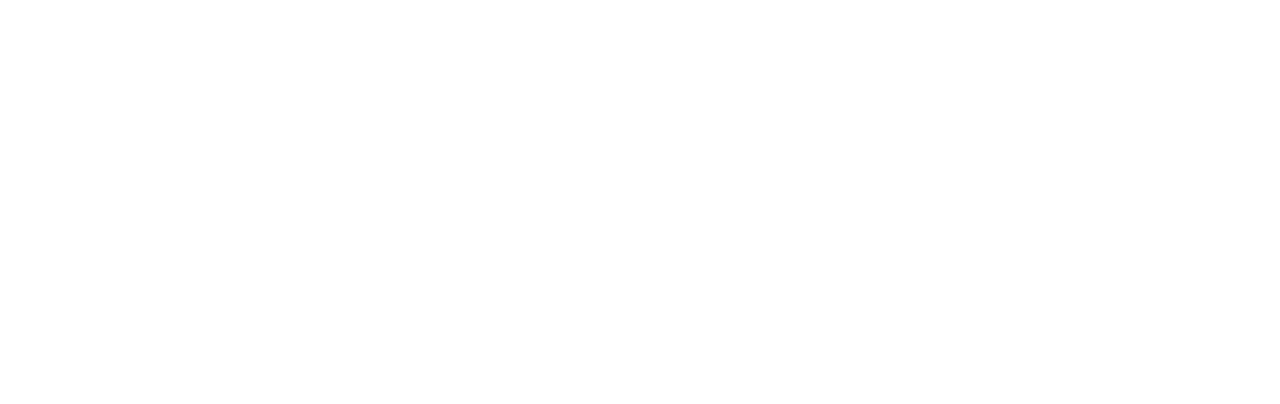
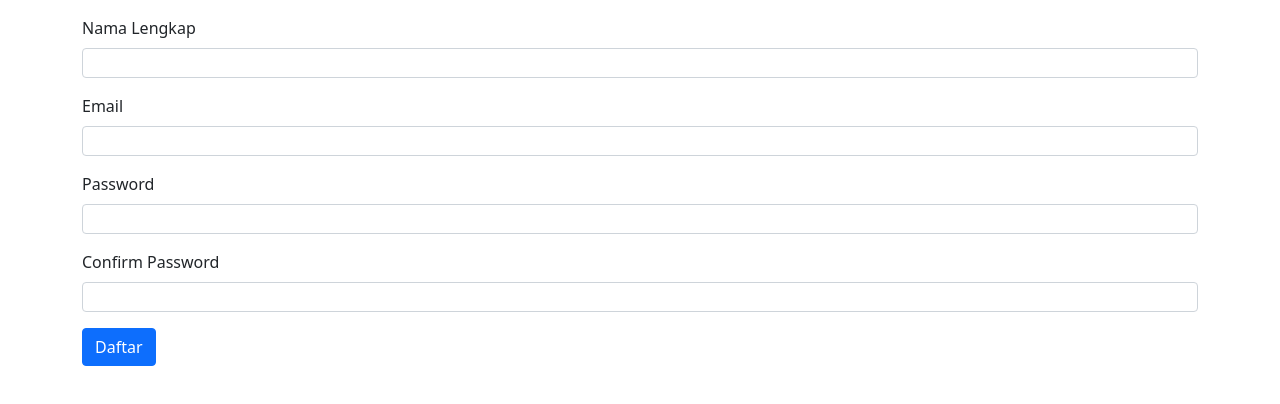
Before and after one commit to Just-Hilman/dashboard-bkk, a React (Create React App) app in the folder frontend/: page /register in a window 1280 px wide. Shown: the top 404 px of the page. Built offline with nearby package versions, Linux system fonts and the light colour scheme.

Commit message:
update register component

```diff
--- a/frontend/src/App.js
+++ b/frontend/src/App.js
@@ -8,6 +8,8 @@ import PesertaList from "./component/PesertaList";
 import AddPeserta from "./component/AddPeserta";
 import EditPeserta from "./component/EditPeserta";
 import Login from "./component/Login";
+import Register from "./component/Register";
+import DashboardUser from "./component/DashboardUser";
 
 function App() {
   return (
@@ -55,6 +57,18 @@ function App() {
                 <Login />
               </Route>
 
+              <Route path="/register">
+                <Register />
+              </Route>
+
+            </Switch>
+
+            <Switch>
+              <Route path="/dashboard">
+                <DashboardUser />
+              </Route>
+
+
             </Switch>
           </div>
         </div>
--- /dev/null
+++ b/frontend/src/component/DashboardUser.js
@@ -0,0 +1,11 @@
+import React from 'react'
+
+const DashboardUser = () => {
+    return (
+        <div>
+            <h1>Selamat Datang: </h1>
+        </div>
+    )
+}
+
+export default DashboardUser
--- a/frontend/src/component/Login.js
+++ b/frontend/src/component/Login.js
@@ -15,6 +15,8 @@ const Login = () => {
                     <input type="password" class="form-control" id="exampleInputPassword1"></input>
                 </div>
 
+                <p>Belum memiliki akun? <a class="link-info" href="http://localhost:3000/register">Daftar</a> </p>
+
                 <button type="submit" class="btn btn-primary">Login</button>
                 </form>
             </div>
--- a/frontend/src/component/Register.js
+++ b/frontend/src/component/Register.js
@@ -1,21 +1,58 @@
-import React from 'react'
+import React, { useState } from 'react';
+import axios from "axios";
+import { useHistory } from "react-router-dom";
 
 const Register = () => {
+    const [name, setName] = useState('');
+    const [email, setEmail] = useState('');
+    const [password, setPassword] = useState('');
+    const [confPassword, setConfPassword] = useState('');
+    const [msg, setMsg] = useState('');
+    const history = useHistory();
+
+    const Register = async(e) => {
+        e.preventDefault();
+        try {
+            await axios.post('http://localhost:5000/users', {
+                name: name,
+                email: email,
+                password: password,
+                confPassword: confPassword
+            });
+            history.push('/login')
+        } catch (error) {
+            if (error) {
+                setMsg(error.response.data.msg);
+            }
+        }
+    }
+
     return (
         <section>
             <div class="container">
-                <form>
+                <form onSubmit={Register}>
+                    <p>{ msg }</p>
                 <div class="mb-3">
-                    <label for="exampleInputEmail1" class="form-label">Email address</label>
-                    <input type="email" class="form-control" id="exampleInputEmail1" aria-describedby="emailHelp"></input>
+                    <label for="exampleInputEmail1" class="form-label">Nama Lengkap</label>
+                    <input type="text" class="form-control" value={name} onChange={(e) => setName(e.target.value)}></input>
+                </div>
+
+                <div class="mb-3">
+                    <label for="exampleInputEmail1" class="form-label">Email</label>
+                    <input type="email" class="form-control" id="exampleInputEmail1" aria-describedby="emailHelp" class="form-control" value={email} onChange={(e) => setEmail(e.target.value)}></input>
                 </div>
 
                 <div class="mb-3">
                     <label for="exampleInputEmail1" class="form-label">Password</label>
-                    <input type="password" class="form-control" id="exampleInputPassword1"></input>
+                    <input type="password" class="form-control" id="exampleInputPassword1" class="form-control" value={password} onChange={(e) => setPassword(e.target.value)}></input>
                 </div>
 
-                <button type="submit" class="btn btn-primary">Login</button>
+                <div class="mb-3">
+                    <label for="exampleInputEmail1" class="form-label">Confirm Password</label>
+                    <input type="password" class="form-control" id="exampleInputPassword1" class="form-control" value={confPassword} onChange={(e) => setConfPassword(e.target.value)}></input>
+                </div>
+
+                <button type="submit" class="btn btn-primary">Daftar</button>
                 </form>
             </div>
         </section>
--- a/frontend/src/style/style.css
+++ b/frontend/src/style/style.css
@@ -20,7 +20,7 @@ header {
     font-family: 'Pacifico', cursive;
     font-size: 26px;
     font-style: italic;
-    color: gold !important;
+    color: rgb(255, 255, 255) !important;
 }
 
 .nav-item {
@@ -74,6 +74,10 @@ header {
 
 .tombol-login:hover {
     opacity: 100%;
+}
+
+.link-info {
+    text-decoration: none;
 }
 
 
```
